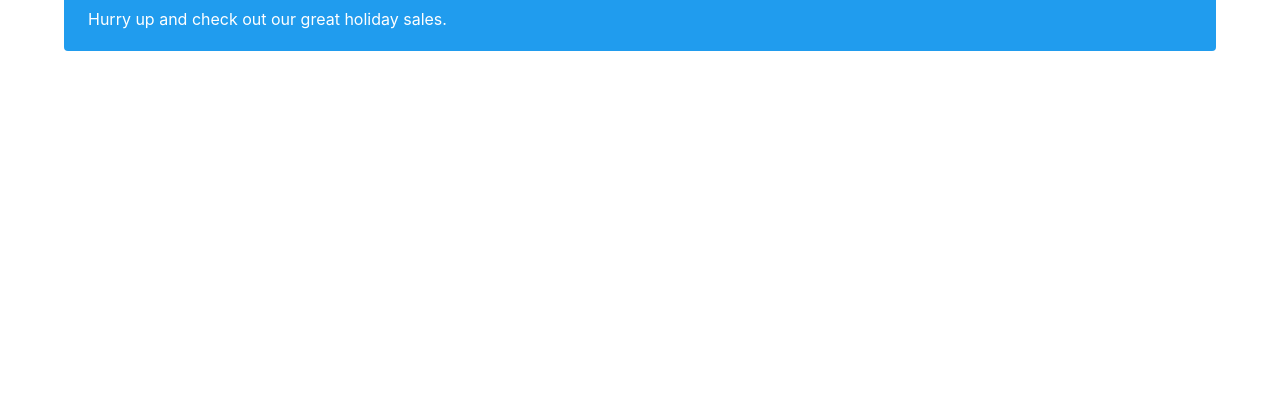
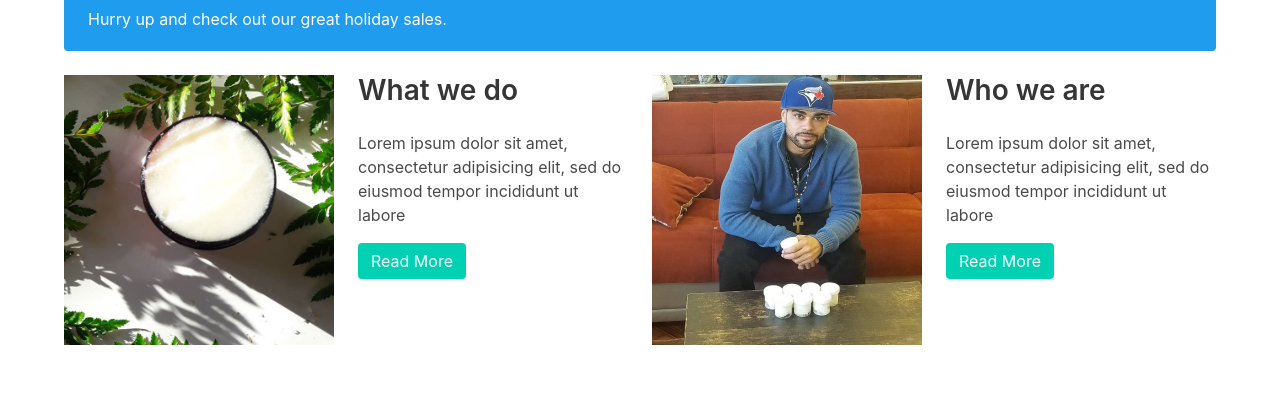
Before and after one commit to mflorence1989/catfive, a website: page index.html in a window 1280 px wide. Shown: the part 551-944 px from the top of the page. Before the commit the page ends 800 px from the top, so only its background shows below. Drawn offline with Linux system fonts and the light colour scheme.

Commit message:
company details

```diff
--- a/index.html
+++ b/index.html
@@ -43,7 +43,7 @@
         <div class="columns">
           <div class="column">
             <figure class="image is-2by1">
-            <img src="https://i.amz.mshcdn.com/2SY2H2RUDfaIOufW3CGdkuIRIXc=/fit-in/1200x9600/https%3A%2F%2Fblueprint-api-production.s3.amazonaws.com%2Fuploads%2Fcard%2Fimage%2F832042%2Fe82792d1-0149-422f-baf5-403ba4782da4.jpg" alt="">
+            <img src="img/43914556_343654196197245_2771927000160666612_n.jpg" alt="">
             </figure>
           </div>
           <div class="column">
@@ -61,11 +61,42 @@
       <div class="notification is-info">
         <h2 class="title">50% off on selected items !!!</h2>
         <p>Hurry up and check out our great holiday sales.</p>
+      </div>
+      <div class="columns">
+        <div class="column">
+          <div class="columns is-desktop">
+            <div class="column">
+              <figure class="image is-1by1">
+                <img src="img/43915347_262372447810805_5945863078424737614_n.jpg" alt="">
+              </figure>
+
+            </div>
+            <div class="column content">
+              <h2 class="title">What we do</h2>
+              <p>Lorem ipsum dolor sit amet, consectetur adipisicing elit, sed do eiusmod tempor incididunt ut labore </p>
+              <button type="button"class="button is-primary" >Read More</button>
+            </div>
+          </div>
+        </div>
+        <div class="column">
+          <div class="columns is-desktop">
+            <div class="column">
+              <figure class="image is-1by1">
+                <img src="img/46426193_749076388788650_1538075735540889438_n(1).jpg" alt="">
+              </figure>
+            </div>
+            <div class="column content">
+              <h2 class="title">Who we are</h2>
+              <p>Lorem ipsum dolor sit amet, consectetur adipisicing elit, sed do eiusmod tempor incididunt ut labore </p>
+              <button type="button"class="button is-primary" >Read More</button>
+            </div>
+
+          </div>
+
+        </div>
 
       </div>
-
     </div>
-
   </section>
 
 
```
Also changed, not shown: img/42713894_2670337082991444_6991603154878978042_n.jpg (added), img/43914556_343654196197245_2771927000160666612_n.jpg (added), img/43915347_262372447810805_5945863078424737614_n.jpg (added), img/45510146_752036105132435_316593322657379634_n.jpg (added), img/46426193_749076388788650_1538075735540889438_n(1).jpg (added).
